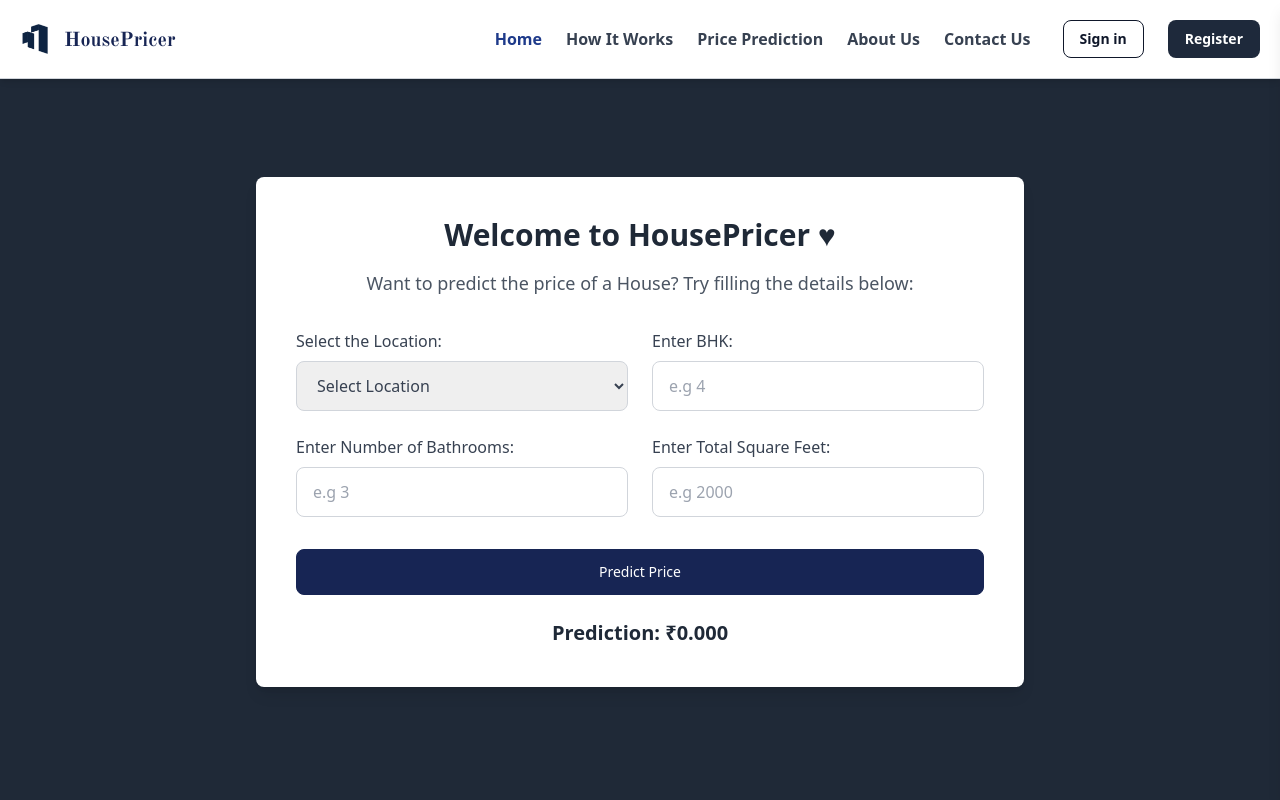
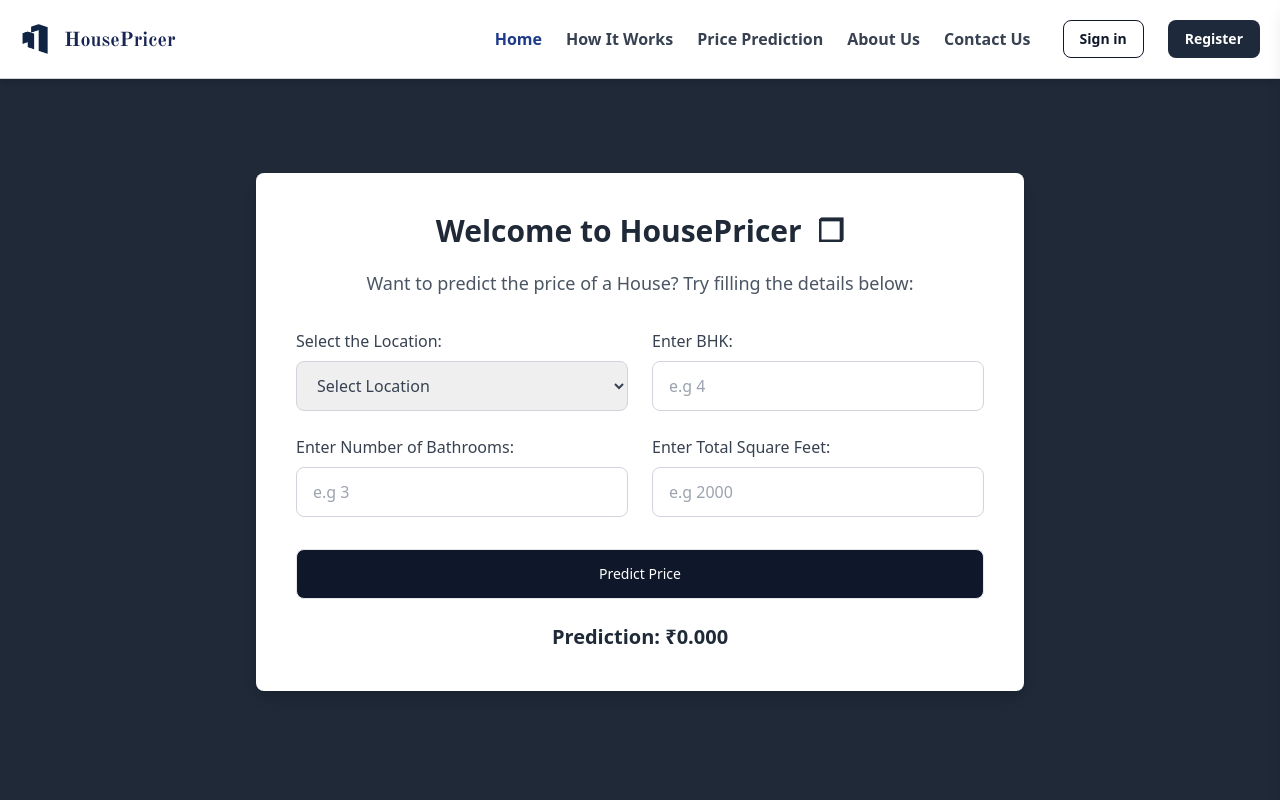
Before and after one commit to rajrasane04/House-Price-Prediction, a React (Vite) app in the folder Frontend/: page / in a window 1280 px wide. Shown: the top 800 px of the page. Built offline with nearby package versions, Linux system fonts and the light colour scheme.

Commit message:
made some changes heading and 404 page

```diff
--- a/Frontend/src/components/finalform.jsx
+++ b/Frontend/src/components/finalform.jsx
@@ -4,8 +4,8 @@ const FinalForm = () => {
     return (
         <div className="flex justify-center items-center min-h-screen bg-gray-800 px-4 pt-16">
             <div className="w-full max-w-3xl bg-white rounded-lg shadow-lg p-10 my-6">
-                <h1 className="text-center text-3xl font-bold text-gray-800 mb-4">
-                    Welcome to HousePricer &hearts;
+                <h1 className="text-center text-3xl font-bold text-gray-800 mb-5">
+                Welcome to HousePricer&nbsp; &#10066;
                 </h1>
                 <p className="text-center text-lg text-gray-600 mb-8">
                     Want to predict the price of a House? Try filling the details below:
@@ -33,7 +33,7 @@ const FinalForm = () => {
 
                 {/* Button */}
                 <button
-                className="w-full px-4 py-3 text-sm font-medium text-white bg-blue-950 border border-blue-950 rounded-lg hover:bg-blue-900 hover:border-blue-900 transition duration-200 focus:outline-none focus:ring-2 focus:ring-blue-300 focus:ring-offset-2"
+                className="w-full px-4 py-3.5 text-sm font-medium text-white bg-slate-900 border  rounded-lg hover:bg-slate-800 transition duration-200 focus:outline-none focus:ring-2 focus:ring-blue-300 focus:ring-offset-2"
                 >
                 Predict Price
                 </button>
--- a/Frontend/src/pages/NotFound.jsx
+++ b/Frontend/src/pages/NotFound.jsx
@@ -21,7 +21,7 @@ export function NotFound() {
         </Typography>
         <Link
           to="/"
-          className="w-full px-4 py-3 md:w-[8rem] text-sm font-medium text-blue-900 bg-transparent border border-blue-900 rounded-lg hover:bg-blue-950 hover:text-white transition duration-200 focus:outline-none focus:ring-2 focus:ring-blue-600 focus:ring-offset-2 text-center inline-block"
+          className="w-full px-4 py-3 md:w-[8rem] text-sm font-medium text-slate-900 bg-transparent border border-slate-900 rounded-lg hover:bg-slate-900 hover:text-white transition duration-200 focus:outline-none focus:ring-2 focus:ring-blue-600 focus:ring-offset-2 text-center inline-block"
         >
           Back Home
         </Link>
```
